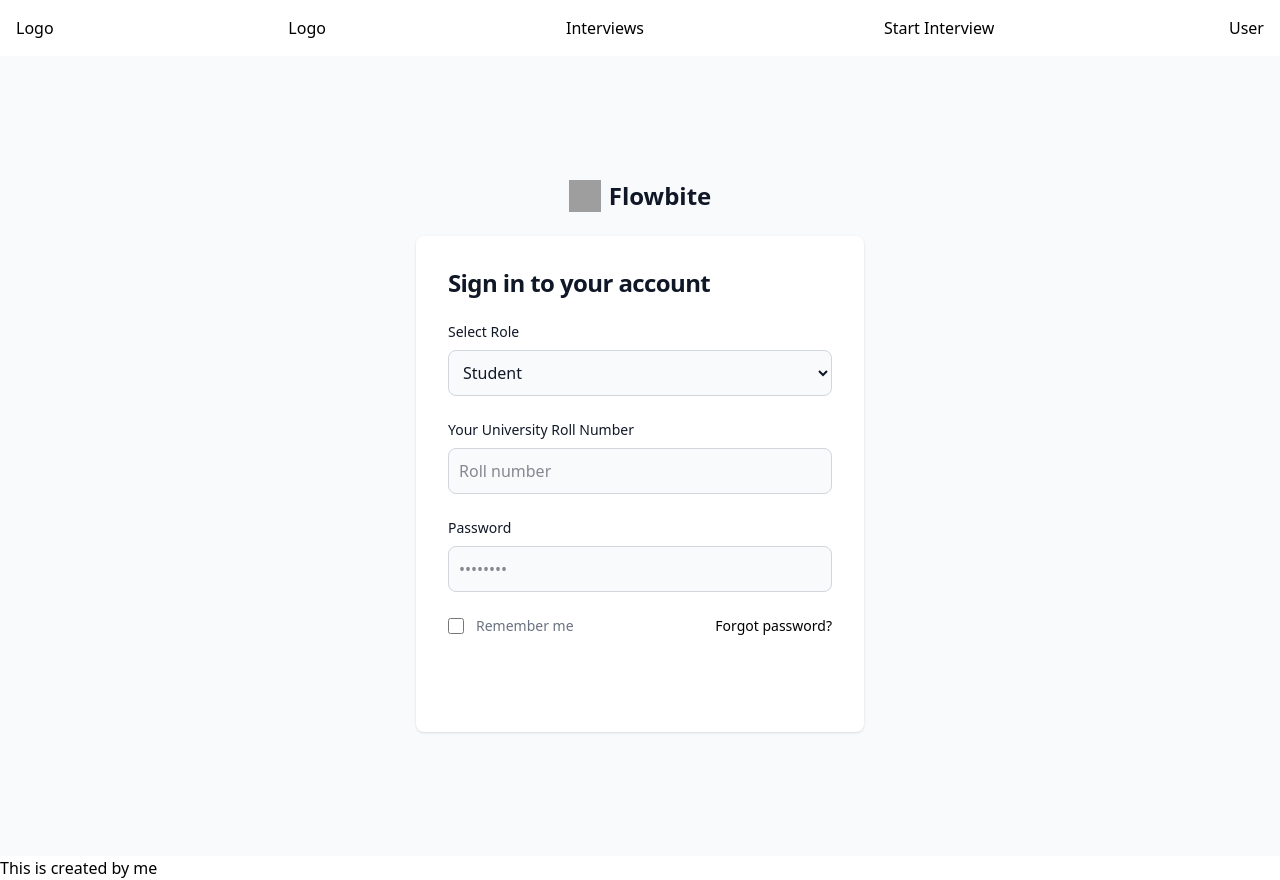
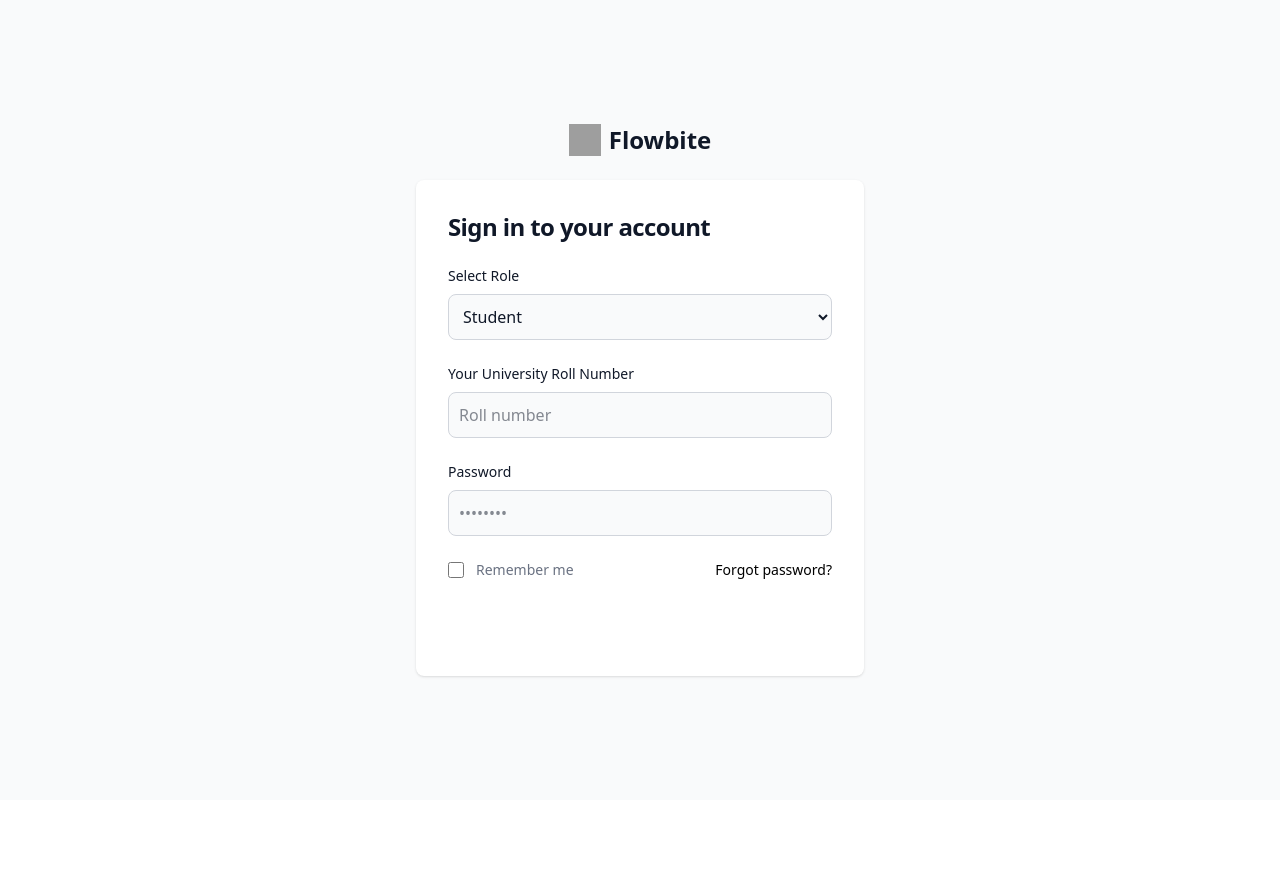
Before and after one commit to goVInDanay/ImmersionProject, a React (Vite) app: page /sign-in in a window 1280 px wide. After the commit the page ends 800 px from the top, so only its background shows below. Built offline with nearby package versions, Linux system fonts and the light colour scheme; grey boxes are pictures that could not be loaded.

Commit message:
Minor Updates

```diff
--- a/src/app.css
+++ b/src/app.css
@@ -5,8 +5,3 @@
   -webkit-appearance: none;
   margin: 0;
 }
-
-/* Remove arrows in Firefox */
-.no-arrows {
-  -moz-appearance: textfield;
-}
--- a/src/components/Auth/SignIn.jsx
+++ b/src/components/Auth/SignIn.jsx
@@ -1,11 +1,10 @@
-import Layout from "../Layout/Layout"
+
 import { Link } from "react-router-dom";
 import SignUp from "./SignUp";
 import { useState } from "react";
 function SignIn(){
     const [role, setRole] = useState("student");
     return(
-        <Layout>
             <section className="bg-gray-50 dark:bg-gray-900">
                 <div className="flex flex-col items-center justify-center px-6 py-8 mx-auto md:h-screen lg:py-0">
                     <a href="#" className="flex items-center mb-6 text-2xl font-semibold text-gray-900 dark:text-white">
@@ -64,7 +63,6 @@
                     </div>
                 </div>
                 </section>
-        </Layout>
     )
 }
 export default SignIn
```
